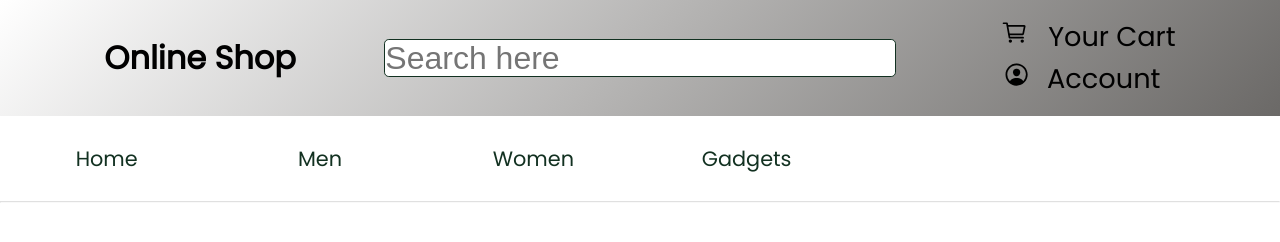
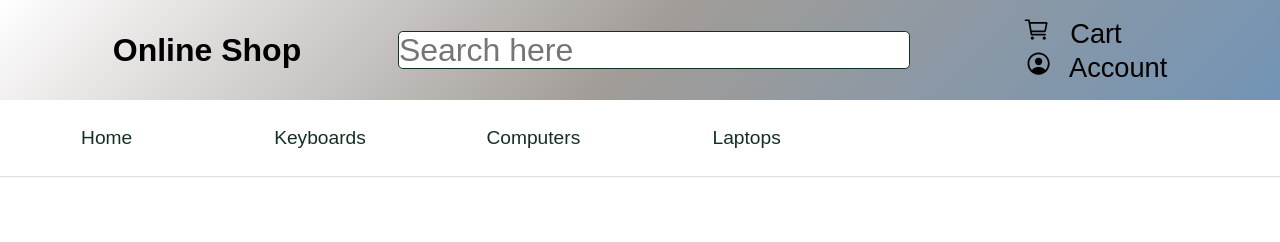
Before and after one commit to bartoszwedrychowicz/sklep, a plain HTML site: page index.html in a window 1280 px wide. Drawn offline with nearby package versions, Linux system fonts and the light colour scheme.

Commit message:
tactical commit

```diff
--- a/index.html
+++ b/index.html
@@ -21,7 +21,7 @@
         <span class="icon-wrapper">
           <div class="cart">
             <ion-icon name="cart-outline" class="icon"></ion-icon>
-            <span class="icon-text">Your Cart</span>
+            <span class="icon-text">Cart</span>
           </div>
           <div class="account">
             <ion-icon
@@ -38,22 +38,22 @@
       <div class="category-head">
         <ul>
           <div class="category-title">
-            <li>Home</li>
+            <li class="active list-item">Home</li>
           </div>
           <div class="category-title">
-            <li>Men</li>
+            <li class="list-item">Keyboards</li>
           </div>
           <div class="category-title">
-            <li>Women</li>
+            <li class="list-item">Computers</li>
           </div>
           <div class="category-title">
-            <li>Gadgets</li>
+            <li class="list-item">Laptops</li>
           </div>
 
         </ul>
       </div>
     </div>
-    <hr>
+    <hr class="hr-opacity">
 
     <script
       type="module"
@@ -63,5 +63,6 @@
       nomodule
       src="https://unpkg.com/ionicons@5.5.2/dist/ionicons/ionicons.js"
     ></script>
+    <script src="cart.js"></script>
   </body>
 </html>
--- a/style.css
+++ b/style.css
@@ -1,3 +1,14 @@
+/* clears the 'X' from Internet Explorer */
+input[type=search]::-ms-clear {  display: none; width : 0; height: 0; }
+input[type=search]::-ms-reveal {  display: none; width : 0; height: 0; }
+
+/* clears the 'X' from Chrome */
+input[type="search"]::-webkit-search-decoration,
+input[type="search"]::-webkit-search-cancel-button,
+input[type="search"]::-webkit-search-results-button,
+input[type="search"]::-webkit-search-results-decoration { display: none; }
+
+
 @import url('https://fonts.googleapis.com/css2?family=Poppins&display=swap');
 
 *,*::after,*::before{
@@ -12,7 +23,7 @@ body{
     text-decoration: italic;
 }
 .navbar-container{
-    background: linear-gradient(-45deg, #6b6967, white);
+    background: linear-gradient(-45deg, #7294b5,#a19c97, white);
     user-select: none;
 
 }
@@ -60,7 +71,7 @@ body{
 }
 
 .category-title{
-    font-size: 1.3rem;
+    font-size: 1.2rem;
     flex: 0 0 calc(16.6667% - 10px);
     display: flex;
     justify-content: center;
@@ -75,6 +86,10 @@ body{
     opacity: 0.7;
 }
 
-hr{
+.hr-opacity{
     opacity: 0.3;
 }
+
+.active{
+
+}
```
Also changed, not shown: cart.js (deleted), main.js (added).
